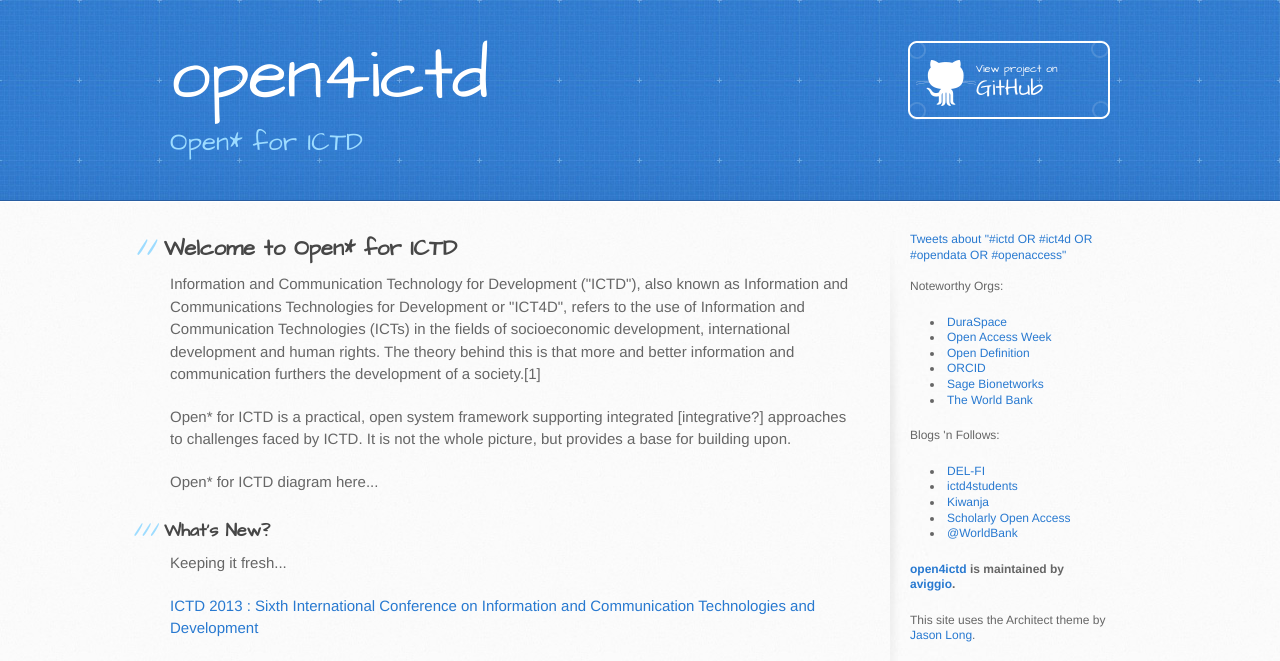
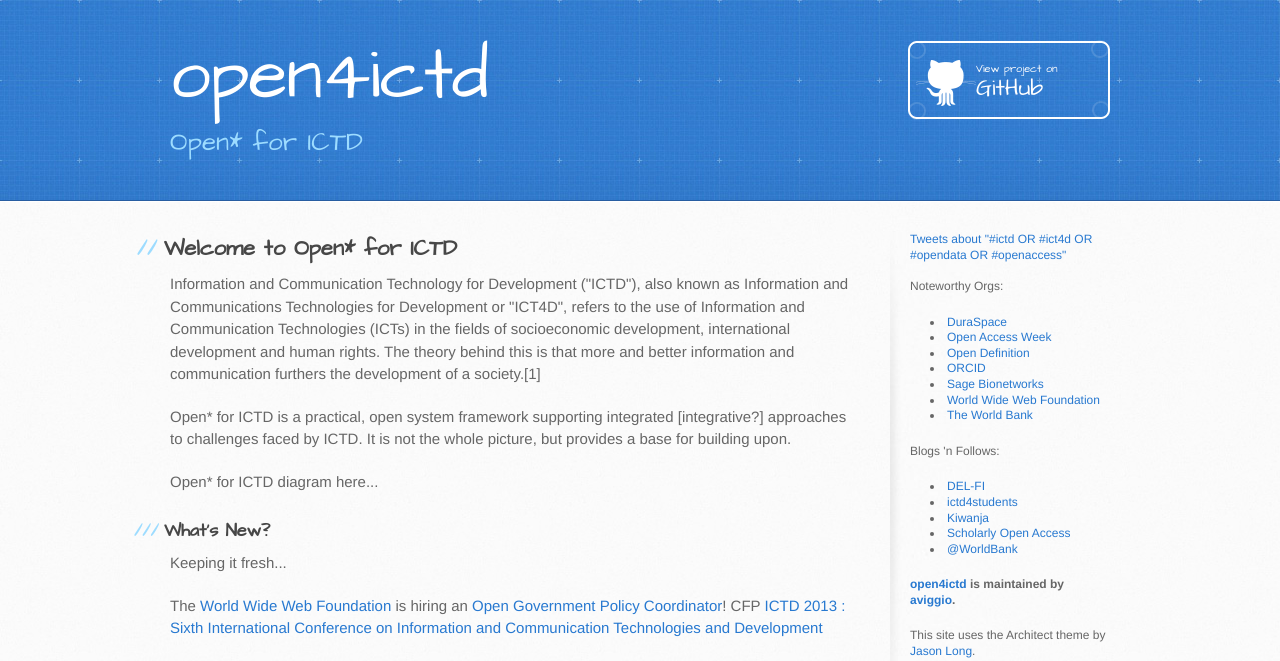
Before and after one commit to aviggio/open4ictd, a plain HTML site: page index.html in a window 1280 px wide. Shown: the top 661 px of the page. Drawn offline with Linux system fonts and the light colour scheme.

Commit message:
Update index.html

```diff
--- a/index.html
+++ b/index.html
@@ -44,7 +44,9 @@ approaches to challenges faced by ICTD. It is not the whole picture, but provide
 
 <p>Keeping it fresh...</p>
 
-<a href="http://www.wikicfp.com/cfp/servlet/event.showcfp?eventid=27582">ICTD 2013 : Sixth International Conference on Information and Communication Technologies and Development</a>
+The <a href="http://www.webfoundation.org">World Wide Web Foundation</a> is hiring an <a href="https://public.webfoundation.org/2012/12/Open-Government-policy-coordinator">Open Government Policy Coordinator</a>!
+
+CFP <a href="http://www.wikicfp.com/cfp/servlet/event.showcfp?eventid=27582">ICTD 2013 : Sixth International Conference on Information and Communication Technologies and Development</a>
 
 <h3>Objectives</h3>
 
@@ -132,6 +134,7 @@ This toolkit will include elements from the list below covering the range of con
 <li><a href="http://opendefinition.org">Open Definition</a></li>
 <li><a href="http://orcid.org">ORCID</a></li>
 <li><a href="http://sagebase.org">Sage Bionetworks</a></li>
+<li><a href="http://www.webfoundation.org">World Wide Web Foundation</a></li>
 <li><a href="http://www.worldbank.org/open/">The World Bank</a></li>
 </ul>
 </p>
```
